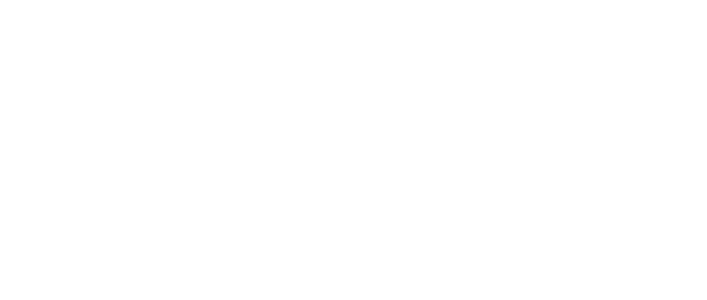
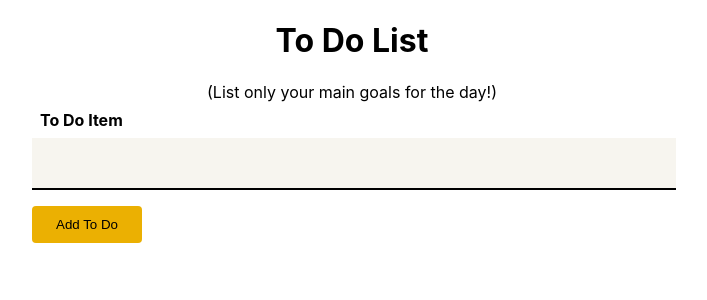
Before and after one commit to RRFayad/To-Do-List__React-Project--, a React (Create React App) app: page / in a window 1280 px wide. Shown: the top 300 px of the page, without its empty margins (288-995 px from the left). Built offline with nearby package versions, Linux system fonts and the light colour scheme.

Commit message:
To Do Input Form Created

```diff
--- a/src/App.css
+++ b/src/App.css
@@ -1,3 +1,3 @@
 .App {
-  text-align: center;
+
 }
--- a/src/App.js
+++ b/src/App.js
@@ -1,8 +1,11 @@
+import NewToDo from './Components/NewToDo';
+
 import './App.css';
 
 function App() {
   return (
     <div className="App">
+      <NewToDo/>
     </div>
   );
 }
--- /dev/null
+++ b/src/Components/NewToDo.js
@@ -0,0 +1,26 @@
+import classes from './NewToDo.module.css'
+
+function NewToDo() {
+    const submitHandler = () => {
+        alert ('ihaa')
+    }
+
+    return (
+        // <form onSubmit={submitHandler} className={`${classes['to-do-form']}`}>
+        <>
+        <div className={`${classes['to-do-title']}`}>
+        <h1 >To Do List</h1>
+        <p>(List only your main goals for the day!)</p>
+        </div>
+        <div className={`${classes['to-do-form']}`}>
+        <form onSubmit={submitHandler} className={`${classes['new-to-do']}`}>
+            <label htmlFor="todo">To Do Item</label>
+            <input type="text" />
+            <button>Add To Do</button>
+        </form>
+        </div>
+        </>
+    )
+}
+
+export default NewToDo;
--- /dev/null
+++ b/src/Components/NewToDo.module.css
@@ -0,0 +1,42 @@
+.to-do-title{
+    text-align: center;
+}
+
+.to-do-title p {
+    margin: 0;
+}
+
+.to-do-form {
+    margin: auto;
+    text-align: center;
+    width: 50vw;
+    font-size: 1.5rem;
+
+}
+.new-to-do {
+
+}
+.new-to-do label{
+    display: block;
+    font-weight: bold;
+    margin: 8px;
+    text-align: left;
+    font-size: 1rem;
+}
+.new-to-do input{
+    width: 100%;
+    height: 3rem;
+    border: 0;
+    border-bottom: 2px solid black;
+    background-color: #f7f5ef;
+}
+.new-to-do button{
+display: block;
+/* width:4.25rem; */
+height: 2.3rem;
+border: 1px;
+border-radius: 4px;
+margin: 1rem 0;
+padding: 0.5rem 1.5rem;
+background-color: #ebb002;
+}
```
Also changed, not shown: src/Components/ToDoItem.js (added, +8 -0 lines), src/Components/ToDoList.js (added, +8 -0 lines).
